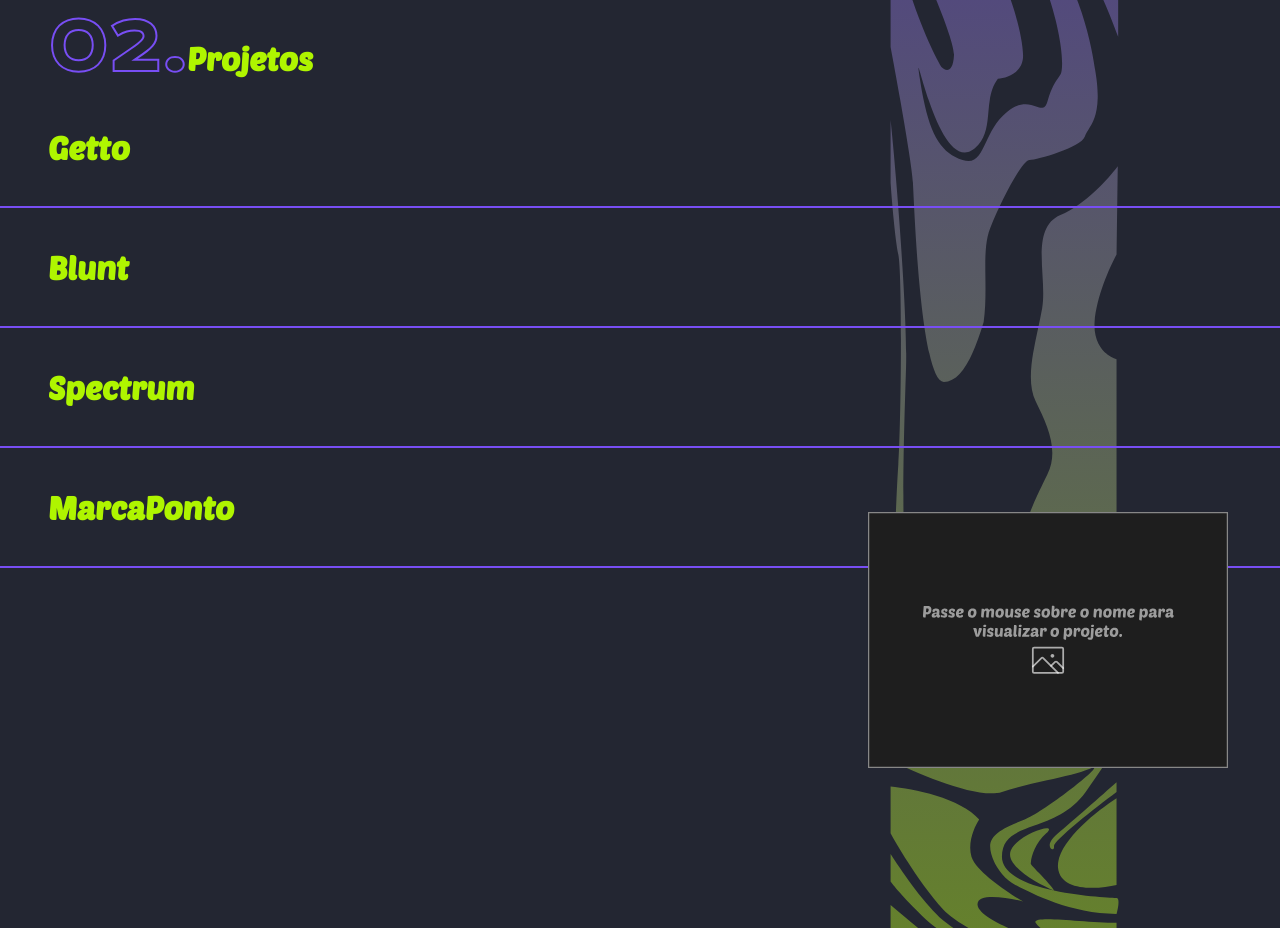
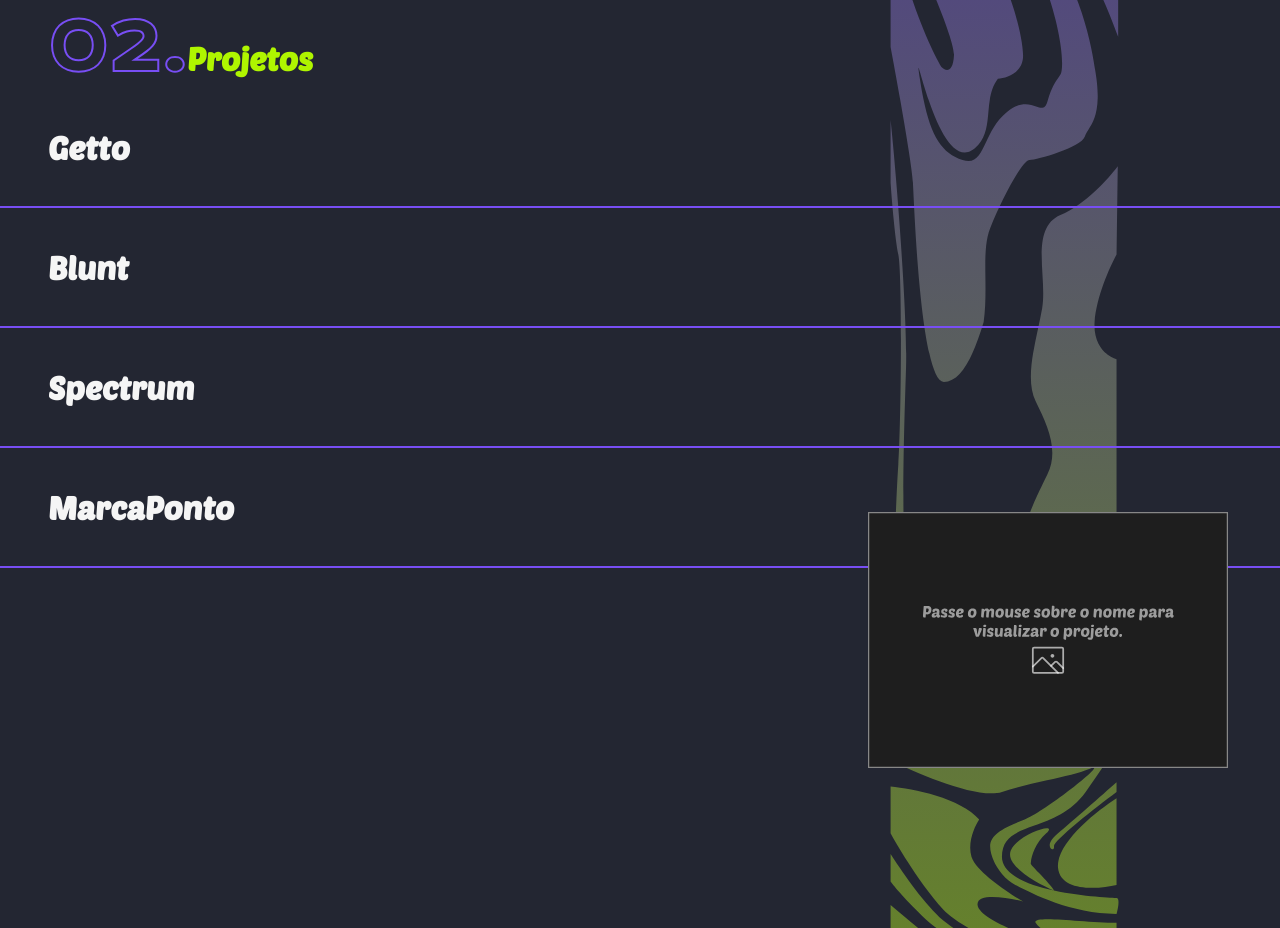
Before and after one commit to melissa-cavalcante/meu_portfolio, a plain HTML site: page index.html in a window 1280 px wide. Shown: the part 1680-2608 px from the top of the page. Drawn offline with Linux system fonts and the light colour scheme.

Commit message:
alteração da cor no hover dos projetos

```diff
--- a/index.css
+++ b/index.css
@@ -228,6 +228,14 @@ h1 {
   border-bottom: 2px solid #784ef4;
 }
 
+.projects_container .project_unit #titulo-projeto {
+  color: var(--white);
+}
+
+.projects_container .project_unit #titulo-projeto:hover{
+  color: var(--green);
+}
+
 .projects_container img {
   height: 16rem;
   width: 25rem;
--- a/index.html
+++ b/index.html
@@ -86,16 +86,16 @@
       <section class="projects_container">
         <h1><span id="titulo">02.</span>Projetos</h1>
         <div projectName="getto" class="project_unit">
-          <h1>Getto</h1>
+          <h1 id="titulo-projeto">Getto</h1>
         </div>
         <div projectName="blunt" class="project_unit">
-          <h1>Blunt</h1>
+          <h1 id="titulo-projeto">Blunt</h1>
         </div>
         <div projectName="spectrum" class="project_unit">
-          <h1>Spectrum</h1>
+          <h1 id="titulo-projeto">Spectrum</h1>
         </div>
         <div projectName="marcaponto" class="project_unit" id="marcaponto">
-          <h1>MarcaPonto</h1>
+          <h1 id="titulo-projeto">MarcaPonto</h1>
         </div>
         <div class="projects_img">
           <img src="./assets/img/img-preview.svg" id="project_img">
```
